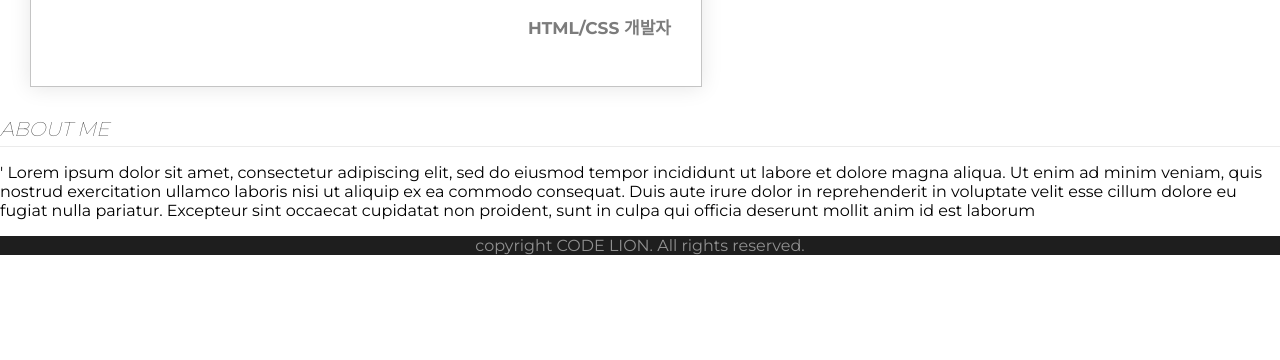
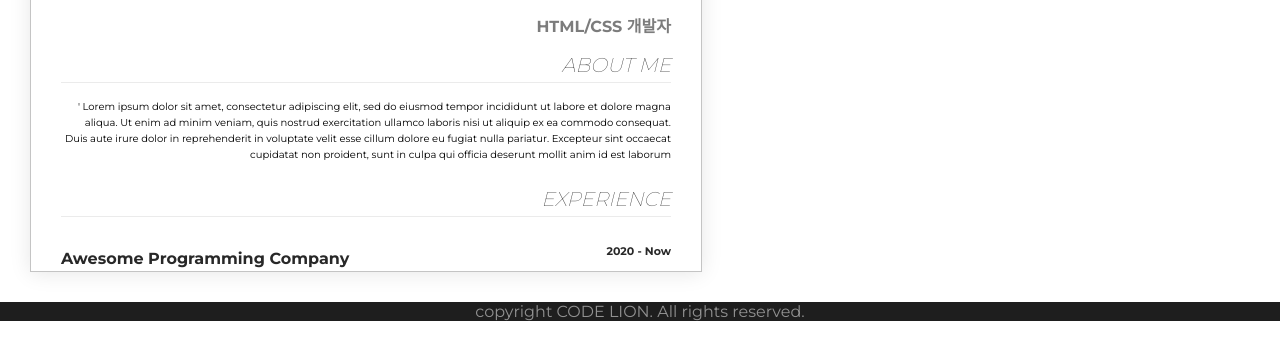
Before and after one commit to yoo-jimin127/CodeLion_MyPortpolio, a plain HTML site: page index.html in a window 1280 px wide. Shown: the part 116-476 px from the top of the page. Drawn offline with Linux system fonts and the light colour scheme.

Commit message:
add : chap 11

```diff
--- a/codelion.css
+++ b/codelion.css
@@ -35,6 +35,10 @@ footer {
     color: #919191; /* 글씨 색상 변경 */
 }
 
+section {
+    margin-bottom: 24px;
+}
+
 .big-font {
     font-size: 40px;
 }
@@ -55,7 +59,26 @@ footer {
 }
 
 .name-text {
-    font-size: 17px;
+    font-size: 16px;
     color: #7c7c7c;
     font-weight: bold; /* font의 굵기 */
 }
+
+.about-me-text {
+    font-size: 10px;
+    line-height: 16px;
+}
+
+.title-text {
+    font-style: 11px;
+    font-weight: bold;
+    color: #282828;
+    float: left;
+}
+
+.year-text {
+    font-size: 11px;
+    font-weight: bold;
+    color: #282828;
+    float: right;
+}
--- a/index.html
+++ b/index.html
@@ -10,7 +10,6 @@
             <div class="mainbox">
                 <h1>유지민</h1>
                 <p class="name-text">HTML/CSS 개발자</p>
-            </div>
 
                 <section>
                     <h2>ABOUT ME</h2>
@@ -19,6 +18,13 @@
                     </p>
                 </section>
 
+                <section>
+                    <h2>EXPERIENCE</h2>
+                    <p class="title-text">Awesome Programming Company</p>
+                    <p class="year-text">2020 - Now</p>
+                </section>
+            </div>
+
 
             <footer>
                 <p>copyright CODE LION. All rights reserved.</p>
```
Also changed, not shown: 1 other file. Lines whose indentation alone changed are shown as unchanged.
